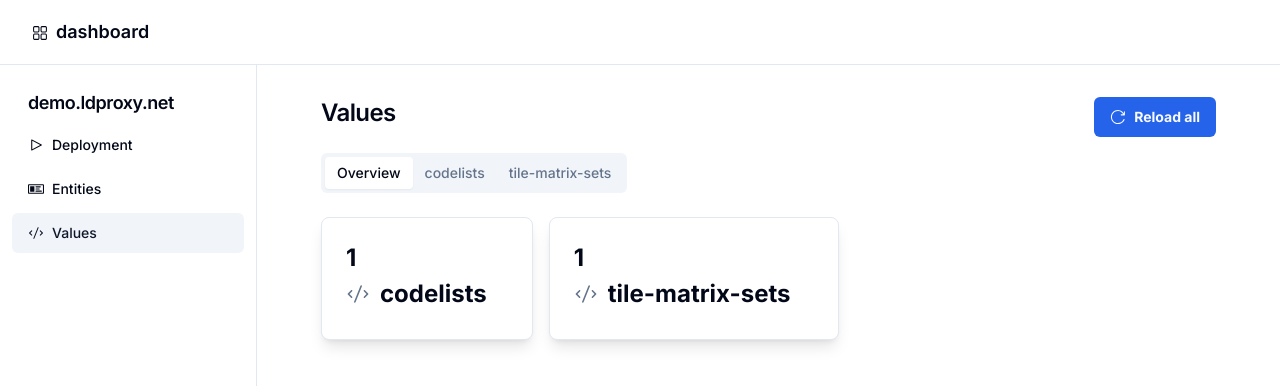
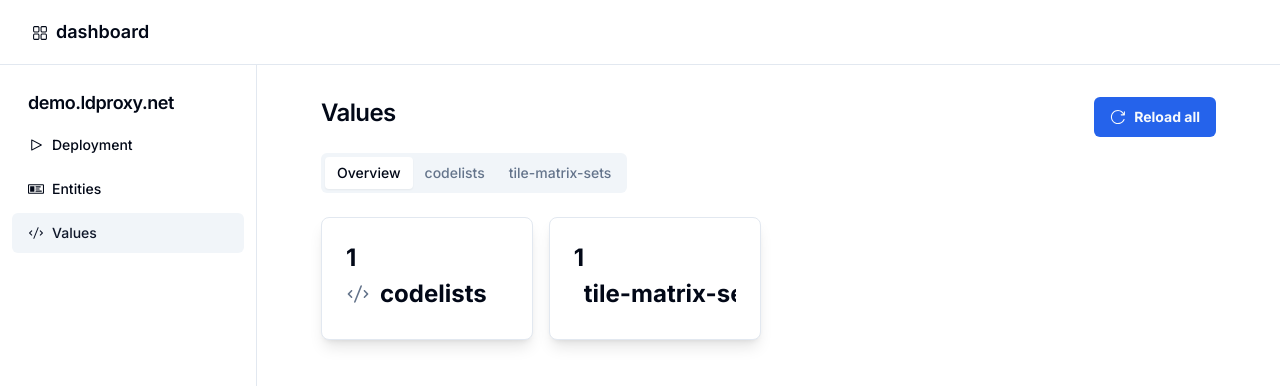
Before and after one commit to ldproxy/dashboard, a Next.js app: page /values in a window 1280 px wide. Shown: the top 386 px of the page. Built offline with nearby package versions, Linux system fonts and the light colour scheme.

Commit message:
adjusting summary cards

```diff
--- a/src/components/dashboard/summary.tsx
+++ b/src/components/dashboard/summary.tsx
@@ -7,8 +7,6 @@ import {
   CardHeader,
   CardTitle,
 } from "@/components/shadcn-ui/card";
-import React, { ReactNode } from "react";
-import { getIcon } from "@/lib/icons";
 import { FooterSummary } from "./FooterSummary";
 
 interface SummaryProps extends React.HTMLAttributes<HTMLDivElement> {
@@ -29,14 +27,10 @@ export default function CustomersPage({
   Icon,
   ...props
 }: SummaryProps) {
-  const cardStyle =
-    typeof main === "string" && main.length > 12 ? { width: "290px" } : {};
-
   return (
     <Link href={route || "#"}>
       <Card
         className="shadow-lg hover:bg-gray-100 transition-colors duration-200"
-        style={cardStyle}
         {...props}
       >
         <CardHeader className="flex flex-row items-center justify-between space-y-0 pb-0">
@@ -57,9 +51,9 @@ export default function CustomersPage({
             )}
           </CardTitle>
         </CardHeader>
-        <CardContent className="overflow-hidden">
+        <CardContent>
           <div
-            className="text-2xl font-bold"
+            className="text-2xl font-bold overflow-ellipsis overflow-hidden whitespace-nowrap"
             style={{
               display: "flex",
               flexDirection: "row",
```
